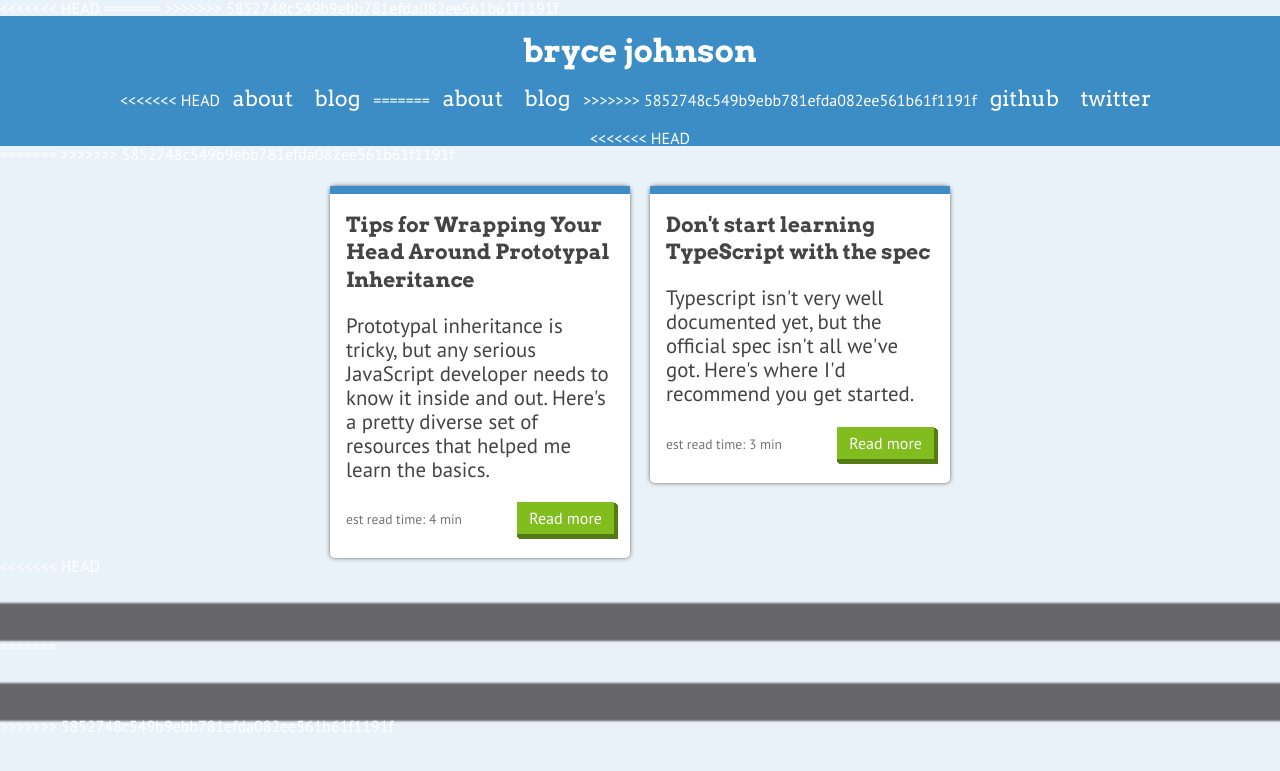
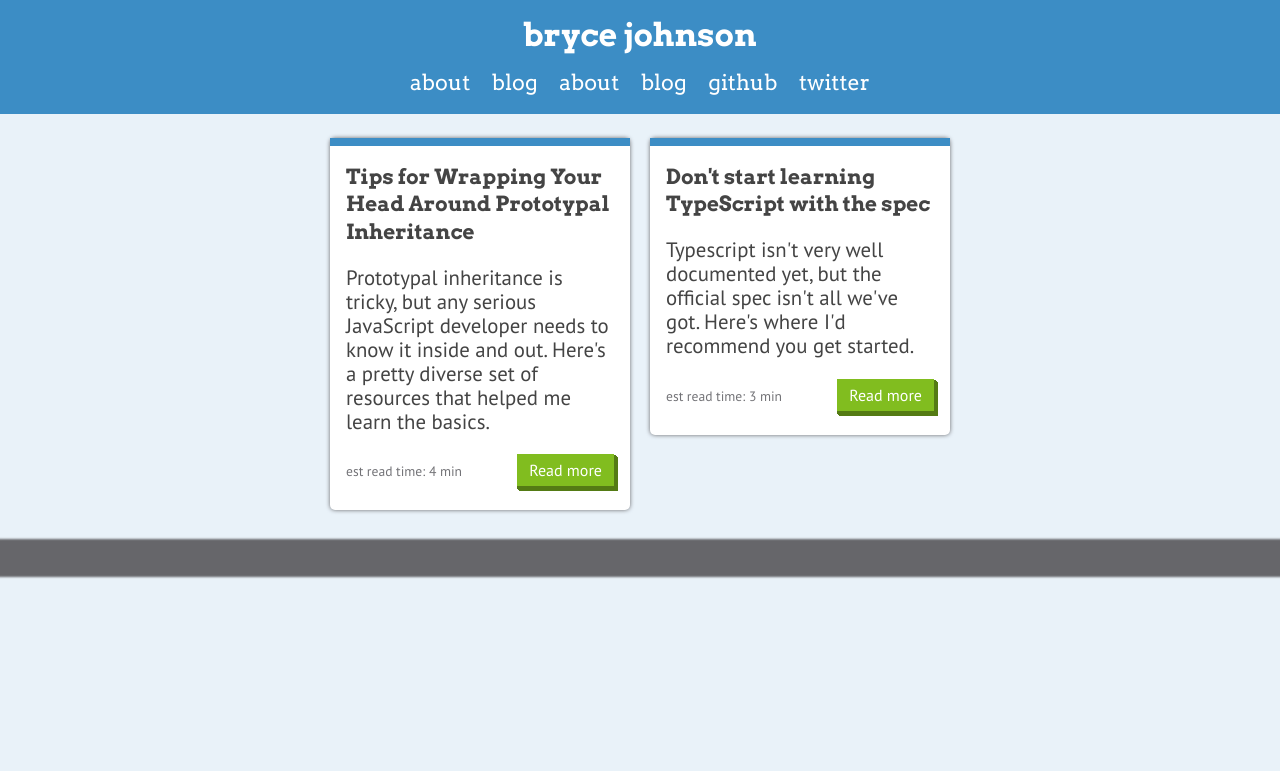
Before and after one commit to brycepj/devbryce-jekyll, a Jekyll site: the page built from index.html, in a window 1280 px wide. Shown: the top 771 px of the page. Built offline with Jekyll 4.4.1, drawn with Linux system fonts in a browser that asks for light colours.

Commit message:
update includes files to be consistent

```diff
--- a/_includes/footer.html
+++ b/_includes/footer.html
@@ -1,4 +1,4 @@
-<<<<<<< HEAD
+
      <footer class="page-footer">
 
       </footer>
@@ -20,17 +20,3 @@
 
     </body>
 </html>
-=======
-      <footer class="page-footer">
-
-      </footer>
-
-        <script src="/devbryce/_site/js/build/libs.min.js"></script>
-
-        <script src="/devbryce/_site/js/build/main.js"></script>
-
-        <!-- Google Analytics: change UA-XXXXX-X to be your site's ID. -->
-
-    </body>
-</html>
->>>>>>> 5852748c549b9ebb781efda082ee561b61f1191f
--- a/_includes/header.html
+++ b/_includes/header.html
@@ -5,41 +5,20 @@
         <meta http-equiv="X-UA-Compatible" content="IE=edge">
         <title>{{site.name}}</title>
         <meta name="description" content="meta description is this">
-        <meta name="viewport" content="width=device-width, initial-scale=1">
-<<<<<<< HEAD
-	<link rel="icon" type="image/png" href="/myicon.png">
+        <meta name="viewport" content="width=device-width, initial-scale=1">	<link rel="icon" type="image/png" href="/myicon.png">
         <link rel="icon" type="image/png" href="/devbryce/_site/myicon.png">        <link href='http://fonts.googleapis.com/css?family=Arvo:400,700|PT+Sans' rel='stylesheet' type='text/css'>
         <link rel="stylesheet" href="/css/style.css">    </head>
     <body>
-
-=======
-        <link rel="icon" type="image/png" href="/devbryce/_site/myicon.png">
-        <link href='http://fonts.googleapis.com/css?family=Arvo:400,700|PT+Sans' rel='stylesheet' type='text/css'>
-        <link rel="stylesheet" href="/devbryce/_site/css/style.css">
-    </head>
-    <body>
-
-      <!-- you don't really need to pull in content to this page from somewhere else, since it's just a deafult page with links to other places. -->
-
->>>>>>> 5852748c549b9ebb781efda082ee561b61f1191f
         <header>
 
         <h1 class="masthead">bryce johnson</h1>
 
         <nav class="main-menu">
-<<<<<<< HEAD
           <a href="/about/index.html" class="mm-link">about</a>
           <a href="/" class="mm-link">blog</a>
-=======
           <a href="/devbryce/_site/about/index.html" class="mm-link">about</a>
           <a href="/devbryce/_site/" class="mm-link">blog</a>
->>>>>>> 5852748c549b9ebb781efda082ee561b61f1191f
           <a href="https://github.com/brycepj" class="mm-link">github</a>
           <a href="https://twitter.com/_brycepj" class="mm-link">twitter</a>
         </nav>
-
-<<<<<<< HEAD
       </header>
-=======
-      </header>
->>>>>>> 5852748c549b9ebb781efda082ee561b61f1191f
```
